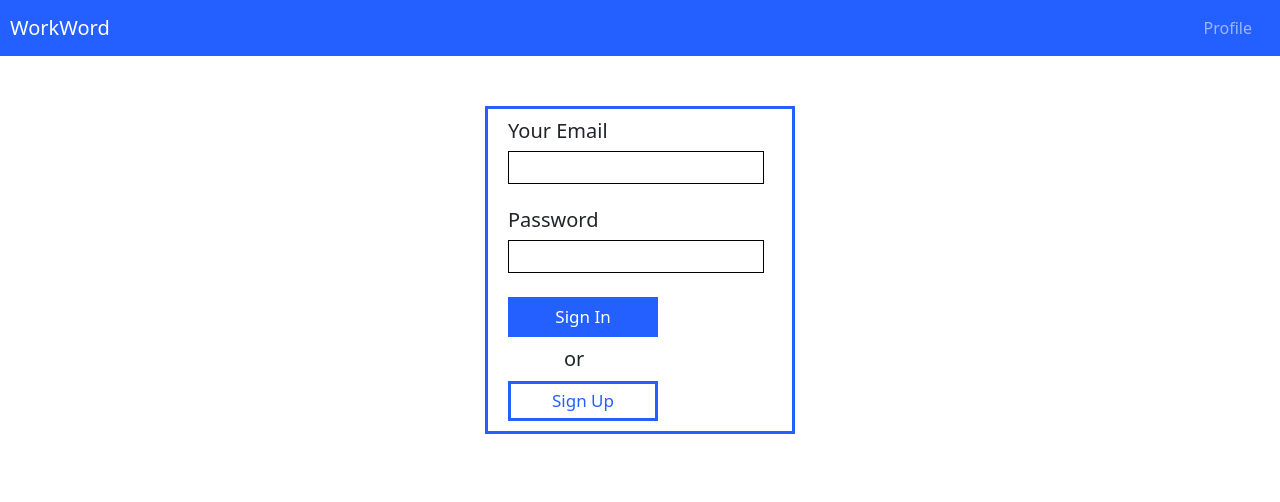
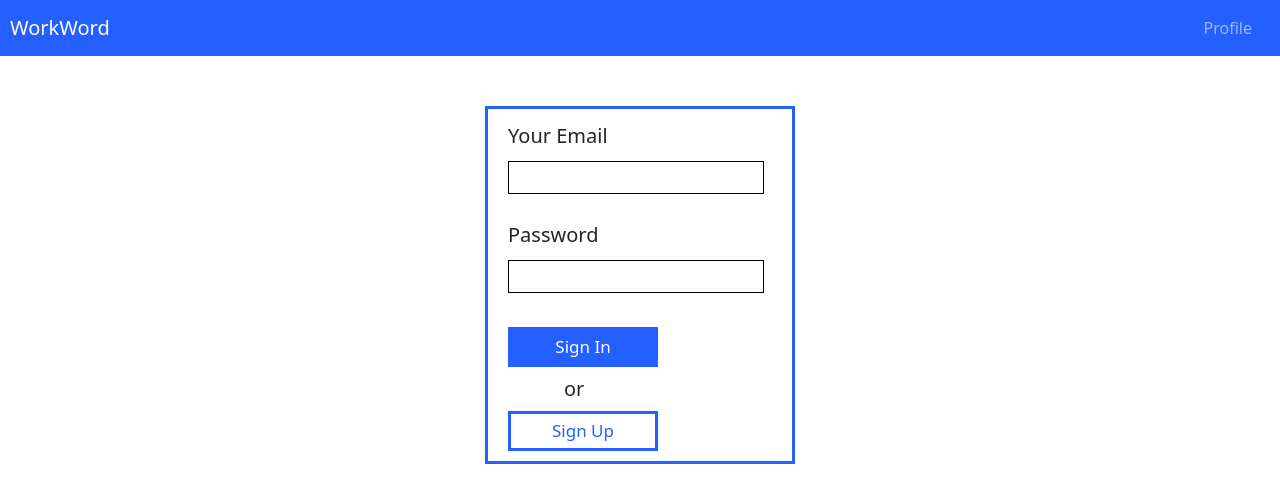
Before and after one commit to EriikT/ReactAppProject, a React (Create React App) app in the folder my-app/: page /SigninAccount in a window 1280 px wide. Shown: the top 502 px of the page. Built offline with nearby package versions, Linux system fonts and the light colour scheme.

Commit message:
fixed button margins

```diff
--- a/my-app/src/pages/CreateAccount.css
+++ b/my-app/src/pages/CreateAccount.css
@@ -16,6 +16,7 @@
 h1{
     font-size: 20px;
     margin-left: 10px;
+    margin-top: 5px;
 }
 
 input {
@@ -23,6 +24,7 @@ input {
     width: 90%;
     margin-left: 10px;
     height: 33px;
+    margin-top: 5px;
 }
 
 #sign-up-button {
@@ -33,4 +35,5 @@ input {
     width: 150px;
     font-size: 17px;
     margin-left: 10px;
+    margin-top: 10px;
 }
--- a/my-app/src/pages/SigninAccount.css
+++ b/my-app/src/pages/SigninAccount.css
@@ -35,6 +35,7 @@ h1{
     width: 150px;
     font-size: 17px;
     margin-left: 10px;
+    margin-top: 10px;
 }
 
 h2{
```
